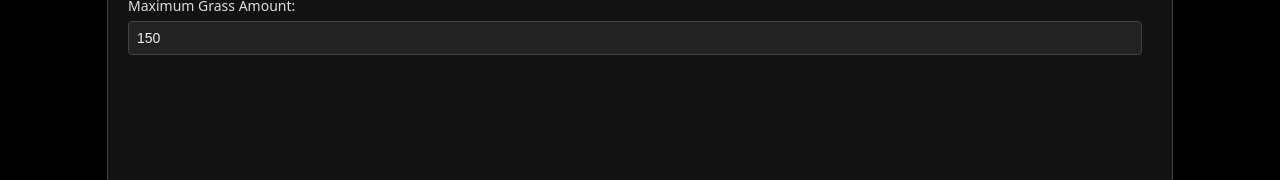
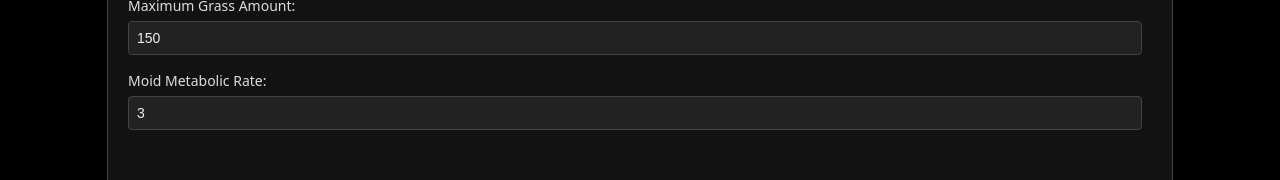
Before and after one commit to thomax/moids, a Svelte app: page / in a window 1280 px wide. Both pictures are taken after a click on the button "⚙️". Shown: the part 458-638 px from the top of the page. Built offline with nearby package versions, Linux system fonts and the light colour scheme; no server answers.

Commit message:
Add moid settings to panel

```diff
--- a/src/components/SettingsPanel.svelte
+++ b/src/components/SettingsPanel.svelte
@@ -92,6 +92,17 @@
             type="number"
             id="maxGrass"
             bind:value={settings.location.maxGrass}
+            min="50"
+            max="500"
+          />
+        </div>
+
+        <div class="setting-group">
+          <label for="moidMetabolicRate">Moid Metabolic Rate:</label>
+          <input
+            type="number"
+            id="moidMetabolicRate"
+            bind:value={settings.moid.metabolicRate}
             min="50"
             max="500"
           />
--- a/src/klasses/Moid.js
+++ b/src/klasses/Moid.js
@@ -1,7 +1,9 @@
 // @ts-nocheck
+import { get } from 'svelte/store'
 import { Assets } from 'pixi.js'
 import moidImagePath from '../assets/moid.png'
 import { Oid } from './Oid.js'
+import { simulationSettings } from '../stores/globalStore.js'
 
 
 export class Moid extends Oid {
@@ -19,7 +21,7 @@ export class Moid extends Oid {
 
     this.energy = 300
     this.size = 400 // body size
-    this.metabolicRate = 3 // Energy consumed per turn
+    this.metabolicRate = get(simulationSettings)?.moid?.metabolicRate || 3// Energy consumed per turn
     this.feedingEfficiency = 0.2 // Amount of available grass the oid will eat
     this.foodEnergyConversion = 0.4 // Percentage of grass converted to oid energy
   }
--- a/src/stores/globalStore.js
+++ b/src/stores/globalStore.js
@@ -19,6 +19,9 @@ function getStoredSettings() {
     location: {
       grassRegrowthRate: 0.5,
       maxGrass: 150
+    },
+    moid: {
+      metabolicRate: 3
     }
   }
 }
```
